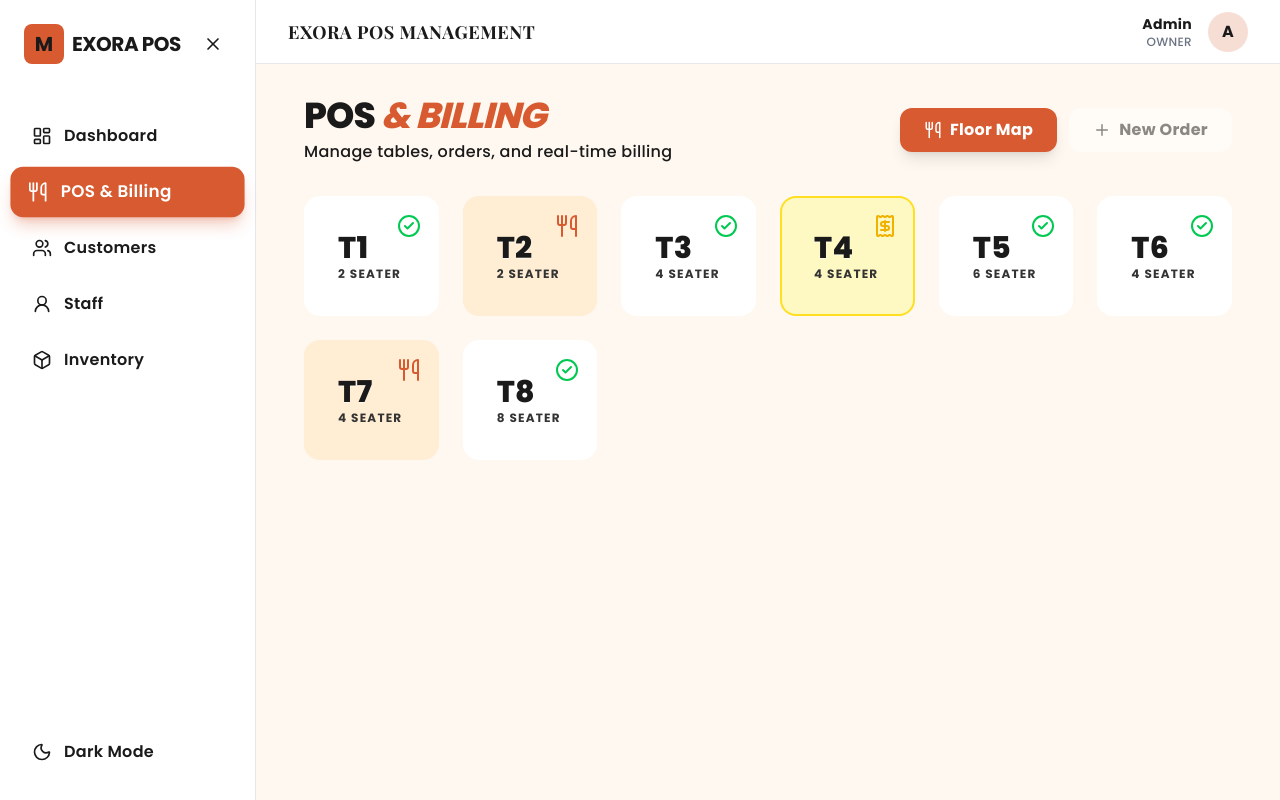
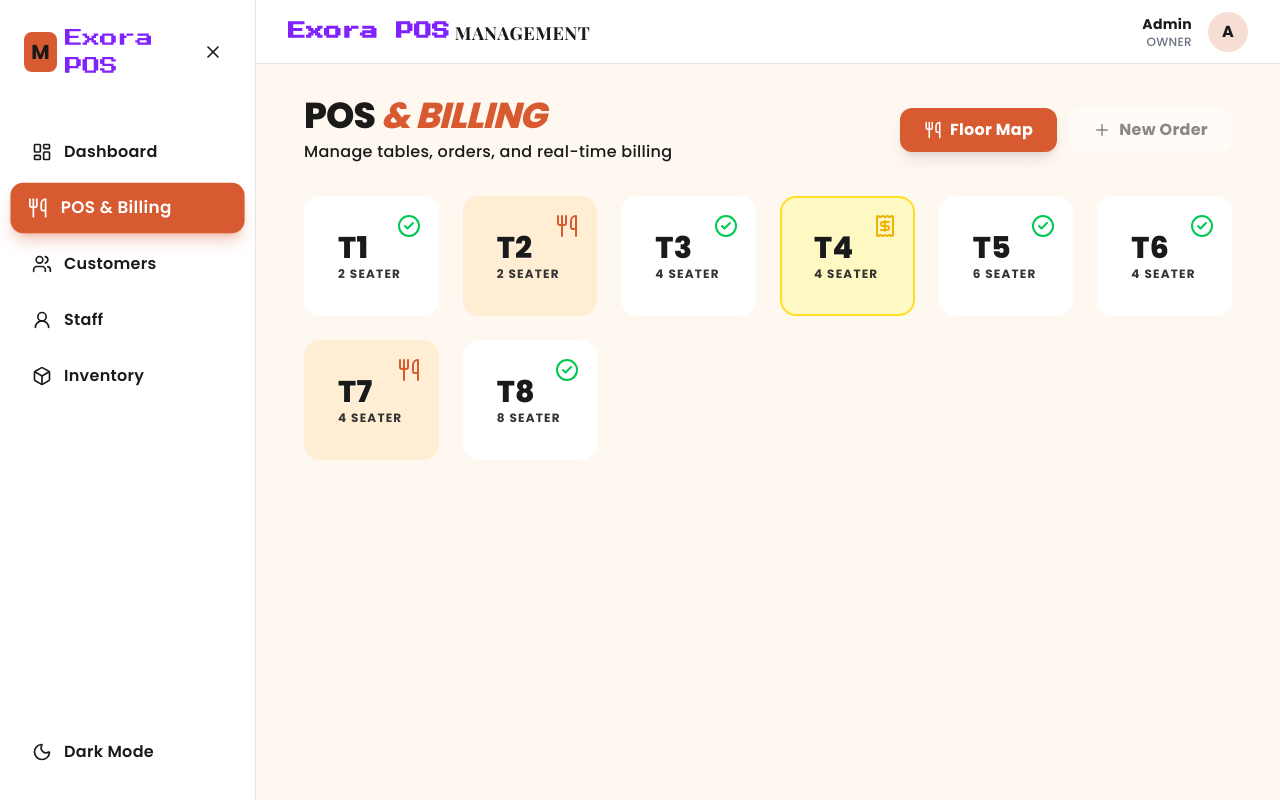
Before and after one commit to vetrimaarann/Restaurant_pos_billing_Crm-system-, a React (Vite) app: page /pos in a window 1280 px wide. Built offline with nearby package versions, Linux system fonts and the light colour scheme.

Commit message:
style: change Exora POS font to Press Start 2P and color to violet

```diff
--- a/src/components/AppLayout.tsx
+++ b/src/components/AppLayout.tsx
@@ -47,7 +47,7 @@
           <div className="max-w-7xl mx-auto px-4 h-16 flex items-center justify-between">
             <Link to="/public" className="flex items-center gap-2">
               <div className="w-10 h-10 bg-primary rounded-lg flex items-center justify-center text-white font-bold text-xl">M</div>
-              <span className="text-xl font-syne font-bold">Exora POS</span>
+              <span className="text-lg font-press-start text-violet-600">Exora POS</span>
             </Link>
             <div className="flex items-center gap-6">
               <Link to="/public/menu" className="nav-link">Menu</Link>
@@ -72,7 +72,7 @@
         <div className="p-6 flex items-center justify-between">
           <Link to="/" className={`flex items-center gap-2 ${!isSidebarOpen && 'hidden'}`}>
             <div className="w-10 h-10 bg-primary rounded-lg flex items-center justify-center text-white font-bold text-xl">M</div>
-            <span className="text-xl font-syne font-bold uppercase tracking-tight text-charcoal dark:text-cream">Exora POS</span>
+            <span className="text-lg font-press-start text-violet-600 tracking-tight">Exora POS</span>
           </Link>
           <button onClick={() => setSidebarOpen(!isSidebarOpen)} className="p-2 rounded-lg hover:bg-gray-100 dark:hover:bg-charcoal transition-all text-charcoal dark:text-cream">
             {isSidebarOpen ? <X size={20} /> : <MenuIcon size={20} />}
@@ -101,7 +101,7 @@
       {/* Main Content */}
       <main className="flex-1 overflow-auto h-screen">
         <header className="h-16 border-b border-gray-200 dark:border-white/10 bg-white dark:bg-charcoal-light backdrop-blur-md px-8 flex items-center justify-between sticky top-0 z-40">
-          <h2 className="text-lg font-bold text-charcoal dark:text-cream">Exora POS Management</h2>
+          <h2 className="text-lg font-bold text-charcoal dark:text-cream"><span className="font-press-start text-violet-600">Exora POS</span> Management</h2>
           <div className="flex items-center gap-4">
             <div className="flex flex-col items-end">
               <span className="text-sm font-bold text-charcoal dark:text-cream">Admin</span>
--- a/src/index.css
+++ b/src/index.css
@@ -1,4 +1,5 @@
 @import url('https://fonts.googleapis.com/css2?family=Playfair+Display:wght@400;600;700;800;900&family=Poppins:wght@300;400;500;600;700;800;900&display=swap');
+@import url('https://fonts.googleapis.com/css2?family=Press+Start+2P&display=swap');
 
 @import "tailwindcss";
 
@@ -68,6 +69,12 @@
   .font-syne {
     font-family: var(--font-heading);
     font-weight: 700;
+  }
+
+  .font-press-start {
+    font-family: 'Press Start 2P', cursive;
+    text-transform: none; /* Reset if overridden */
+    letter-spacing: normal;
   }
 
   .font-inter {
--- a/src/pages/POS.tsx
+++ b/src/pages/POS.tsx
@@ -7,7 +7,7 @@
 const BillTemplate = React.forwardRef(({ order, tableId }: any, ref: any) => (
   <div ref={ref} className="p-8 bg-white text-black font-mono text-sm max-w-[300px] border border-gray-100 shadow-sm rounded-xl">
     <div className="text-center space-y-2 mb-6">
-      <h2 className="text-2xl font-syne font-extrabold uppercase">Exora POS</h2>
+      <h2 className="text-xl font-press-start text-violet-600 uppercase">Exora POS</h2>
       <p className="text-xs font-medium">NH Tirupati Main Road, Mulbagal</p>
       <div className="w-full border-b border-black border-dashed my-2" />
       <div className="flex justify-between text-[10px] uppercase font-bold text-gray-500">
```
